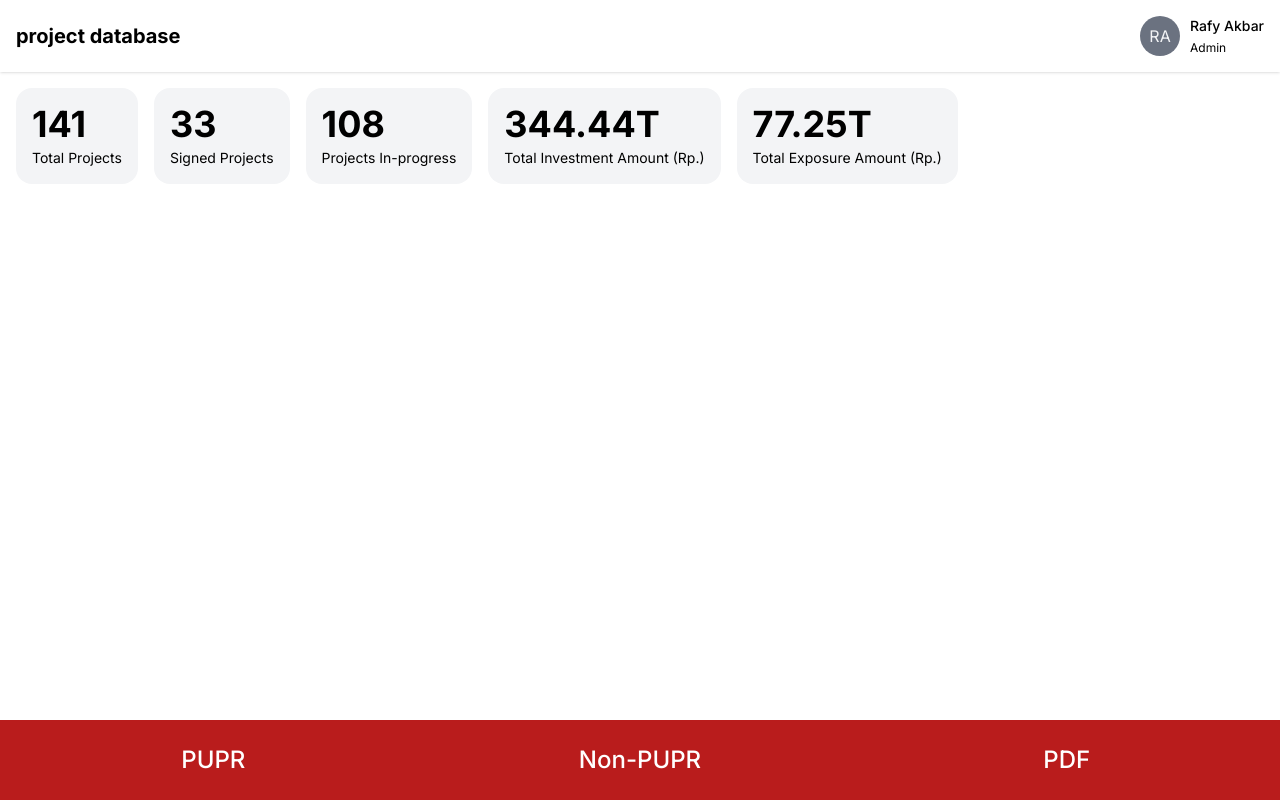
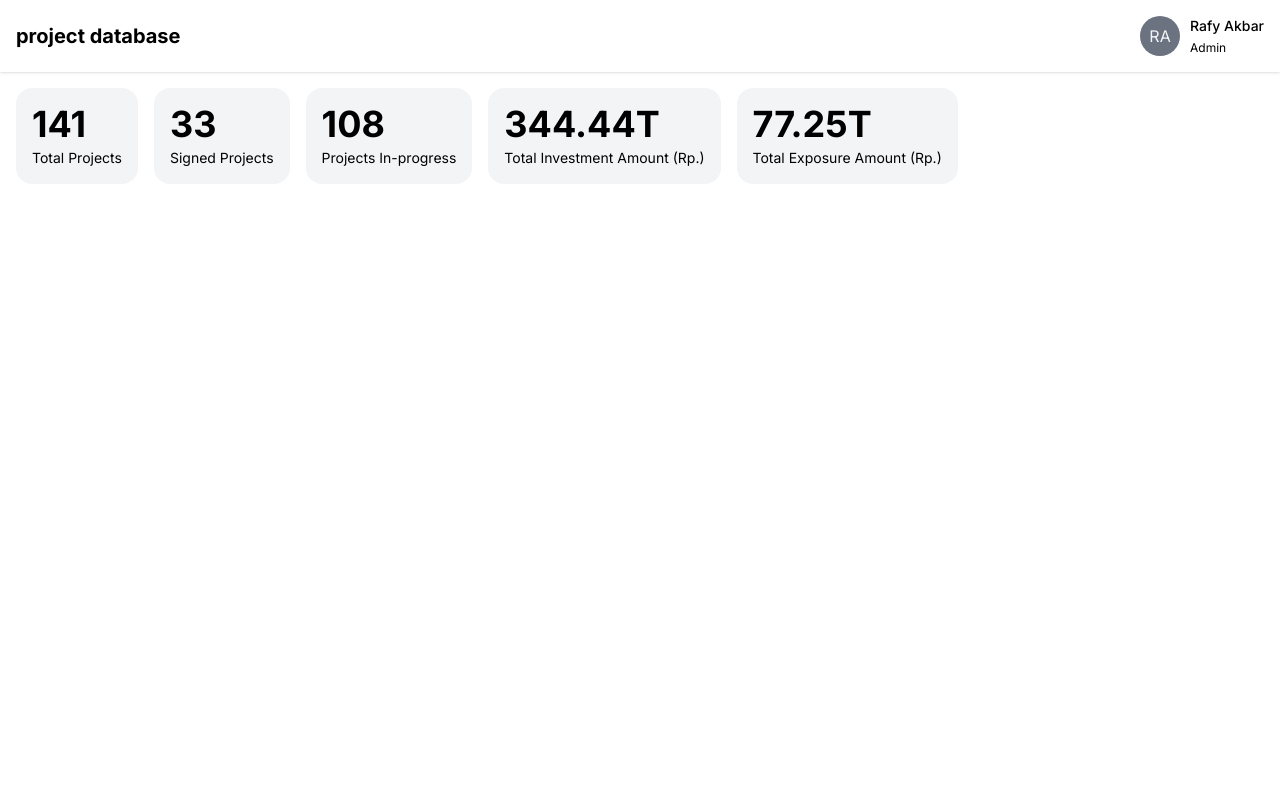
Before and after one commit to Rafyakbar02/project-database, a Next.js app: page / in a window 1280 px wide. Built offline with nearby package versions, Linux system fonts and the light colour scheme.

Commit message:
Removed bottom navbar

```diff
--- a/app/layout.js
+++ b/app/layout.js
@@ -1,7 +1,6 @@
 import "./globals.css";
 import { Inter } from "next/font/google";
 import Navbar from "@/components/Navbar";
-import BottomNav from "@/components/BottomNav";
 
 const inter = Inter({ subsets: ["latin"] });
 
@@ -16,7 +15,6 @@ export default function RootLayout({ children }) {
       <body className={inter.className}>
         <Navbar />
         {children}
-        <BottomNav />
       </body>
     </html>
   );
--- a/components/BottomNav.jsx
+++ /dev/null
@@ -1,31 +0,0 @@
-import React from "react";
-import Link from "next/link";
-
-function BottomNav() {
-  return (
-    <div class="fixed bottom-0 left-0 z-50 w-full h-20 bg-red-700">
-      <div class="flex h-full w-full mx-auto font-medium justify-around">
-        <Link
-          href="/pupr"
-          class="px-5 hover:bg-red-600 flex w-full items-center justify-center"
-        >
-          <span class="text-xl sm:text-2xl text-white">PUPR</span>
-        </Link>
-        <Link
-          href="non-pupr"
-          class="px-5 hover:bg-red-600 flex w-full items-center justify-center"
-        >
-          <span class="text-xl sm:text-2xl text-white">Non-PUPR</span>
-        </Link>
-        <Link
-          href="pdf"
-          class="px-5 hover:bg-red-600 flex w-full items-center justify-center"
-        >
-          <span class="text-xl sm:text-2xl text-white">PDF</span>
-        </Link>
-      </div>
-    </div>
-  );
-}
-
-export default BottomNav;
```
